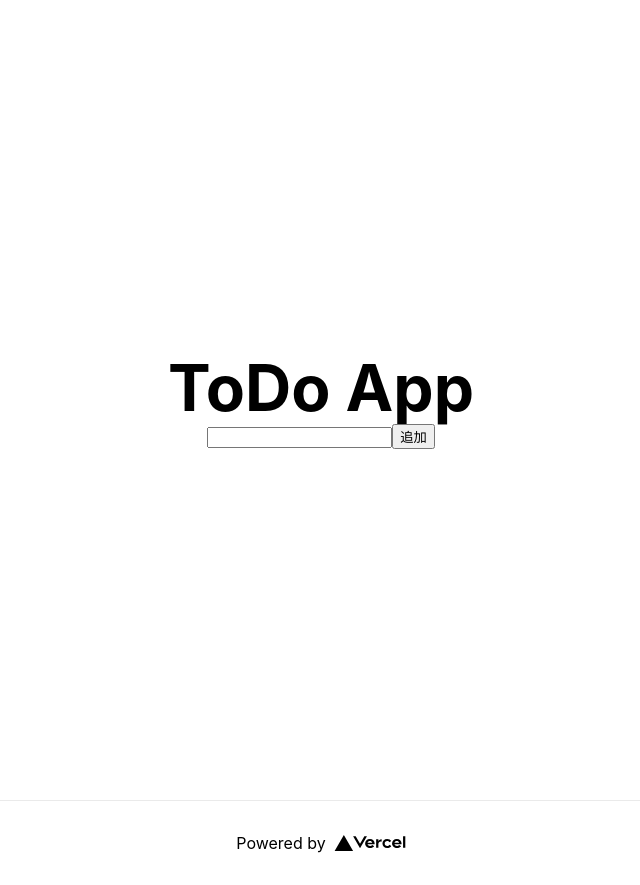
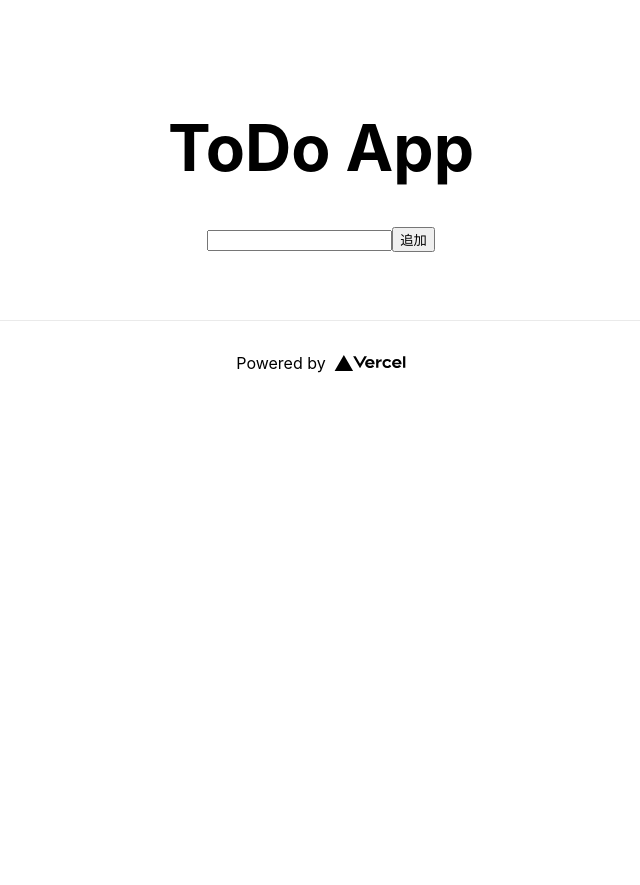
Before and after one commit to papu0917/Next_TypeScript_ToDo, a Next.js app: page / in a window 1280 px wide. Shown: the whole page, without its empty margins (319-959 px from the left). After the commit the page ends 800 px from the top, so only its background shows below. Built offline with nearby package versions, Linux system fonts and the light colour scheme.

Commit message:
topページcss修正

```diff
--- a/styles/Home.module.css
+++ b/styles/Home.module.css
@@ -3,7 +3,7 @@
 }
 
 .main {
-  min-height: 100vh;
+  min-height: 40vh;
   padding: 4rem 0;
   flex: 1;
   display: flex;
@@ -40,7 +40,7 @@
 }
 
 .title {
-  margin: 0;
+  /* margin: 0; */
   line-height: 1.15;
   font-size: 4rem;
 }
```
